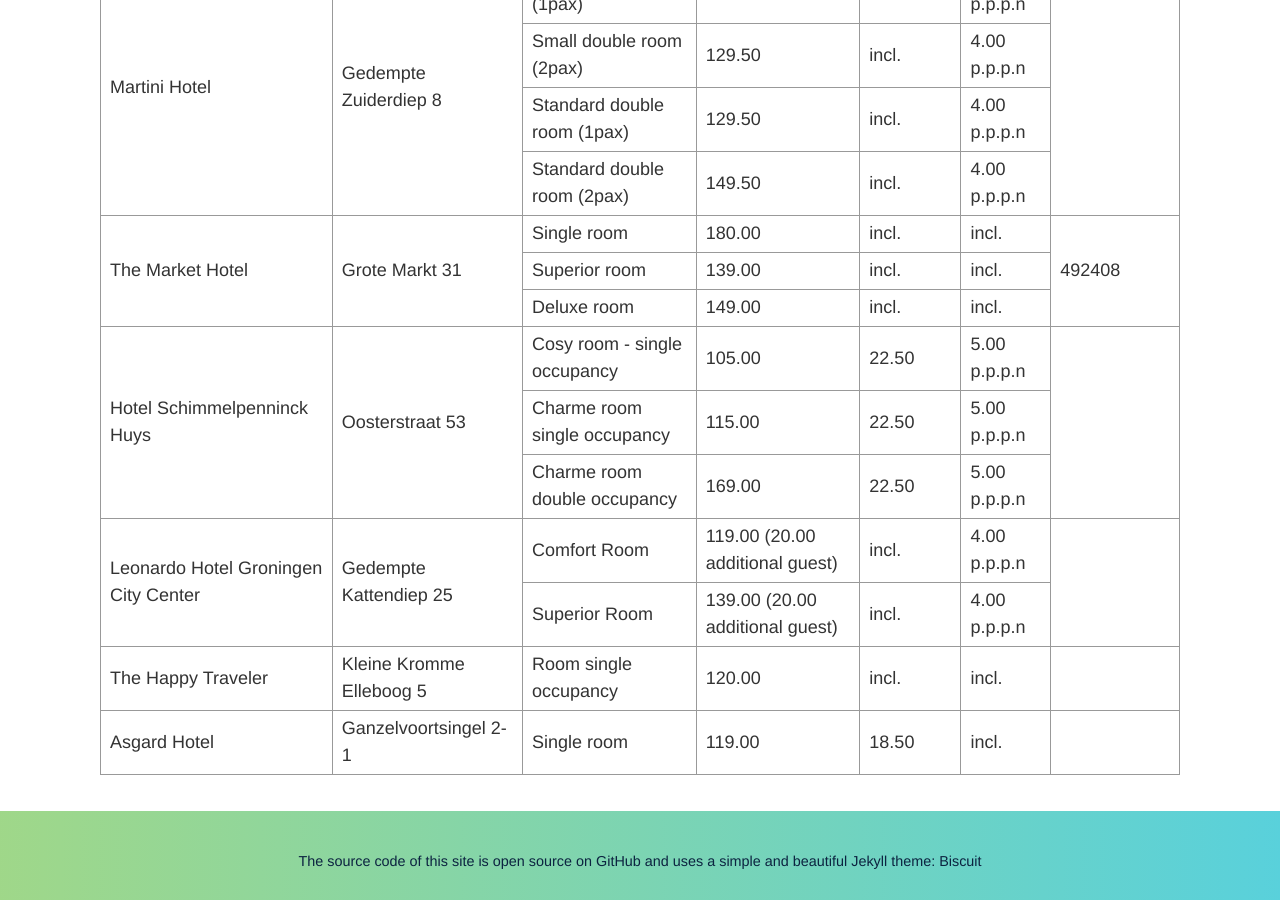
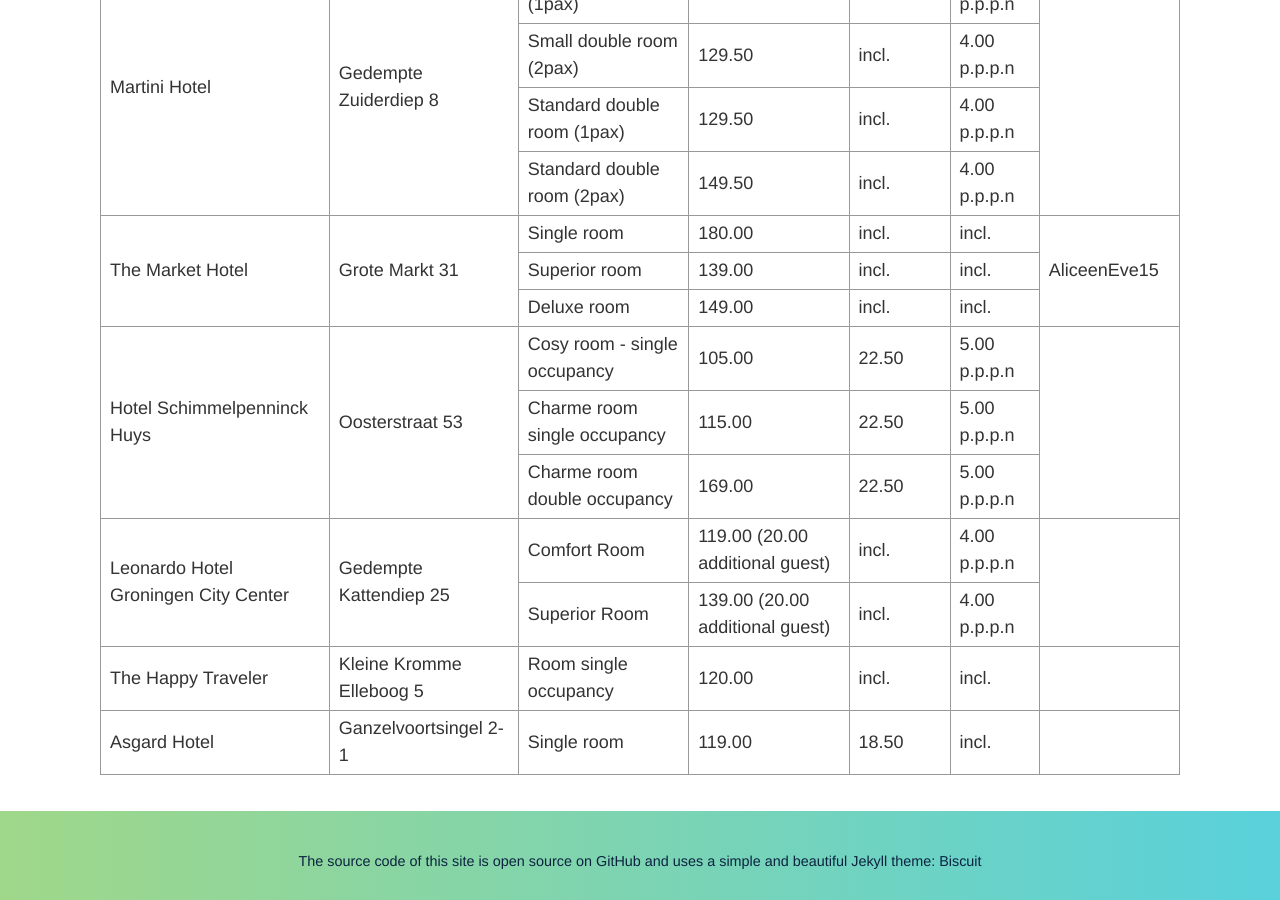
Before and after one commit to alice-and-eve/2025, a Jekyll site: the page built from index.md, in a window 1280 px wide and 900 px high, scrolled down 5294 px. Built offline with Jekyll 4.4.1, drawn with Linux system fonts in a browser that asks for light colours.

Commit message:
Update index.md

```diff
--- a/index.md
+++ b/index.md
@@ -75,6 +75,16 @@
 ## Poster Contest
 
 We invite all female students (Bachelor/Master/PhD) and early career researchers of computing and related subjects (in the broadest sense) to submit a poster. The poster could be on any computing topic they like: from social networking to quantum computing and from medical image processing to formal verification.
+
+<!--
+To enter the poster contest, submit a **half-page abstract** (maximum **250 words**) describing your poster topic by **1 October 2025** via EasyChair:: [https://easychair.org/conferences/?conf=aliceeve2024](https://easychair.org/my/conference?conf=ae250)
+
+Your poster may cover any topic in computing — from social networking to quantum computing, or from medical image processing to formal verification. We welcome you to submit an existing or previously published poster—no need to print it again.
+
+Notification of acceptance will be sent by 11 October 2024. Selected participants are expected to bring their poster to the workshop and present it during the poster session. Posters can be up to A0 size (portrait) or A1 (landscape). Prizes will be awarded at the end of the day for the best posters in each category.
+
+-->
+
 
 <!--Thirty-two posters were short listed for display during the event. This year, we have two best posters:
 
@@ -309,7 +319,7 @@
         <tr><td>Standard double room (1pax)</td><td>129.50</td><td>incl.</td><td>4.00 p.p.p.n</td></tr>
         <tr><td>Standard double room (2pax)</td><td>149.50</td><td>incl.</td><td>4.00 p.p.p.n</td></tr>
 
-        <tr><td rowspan="3">The Market Hotel</td><td rowspan="3">Grote Markt 31</td><td>Single room</td><td>180.00</td><td>incl.</td><td>incl.</td><td rowspan="3">492408</td></tr>
+        <tr><td rowspan="3">The Market Hotel</td><td rowspan="3">Grote Markt 31</td><td>Single room</td><td>180.00</td><td>incl.</td><td>incl.</td><td rowspan="3">AliceenEve15</td></tr>
         <tr><td>Superior room</td><td>139.00</td><td>incl.</td><td>incl.</td></tr>
         <tr><td>Deluxe room</td><td>149.00</td><td>incl.</td><td>incl.</td></tr>
 
```
